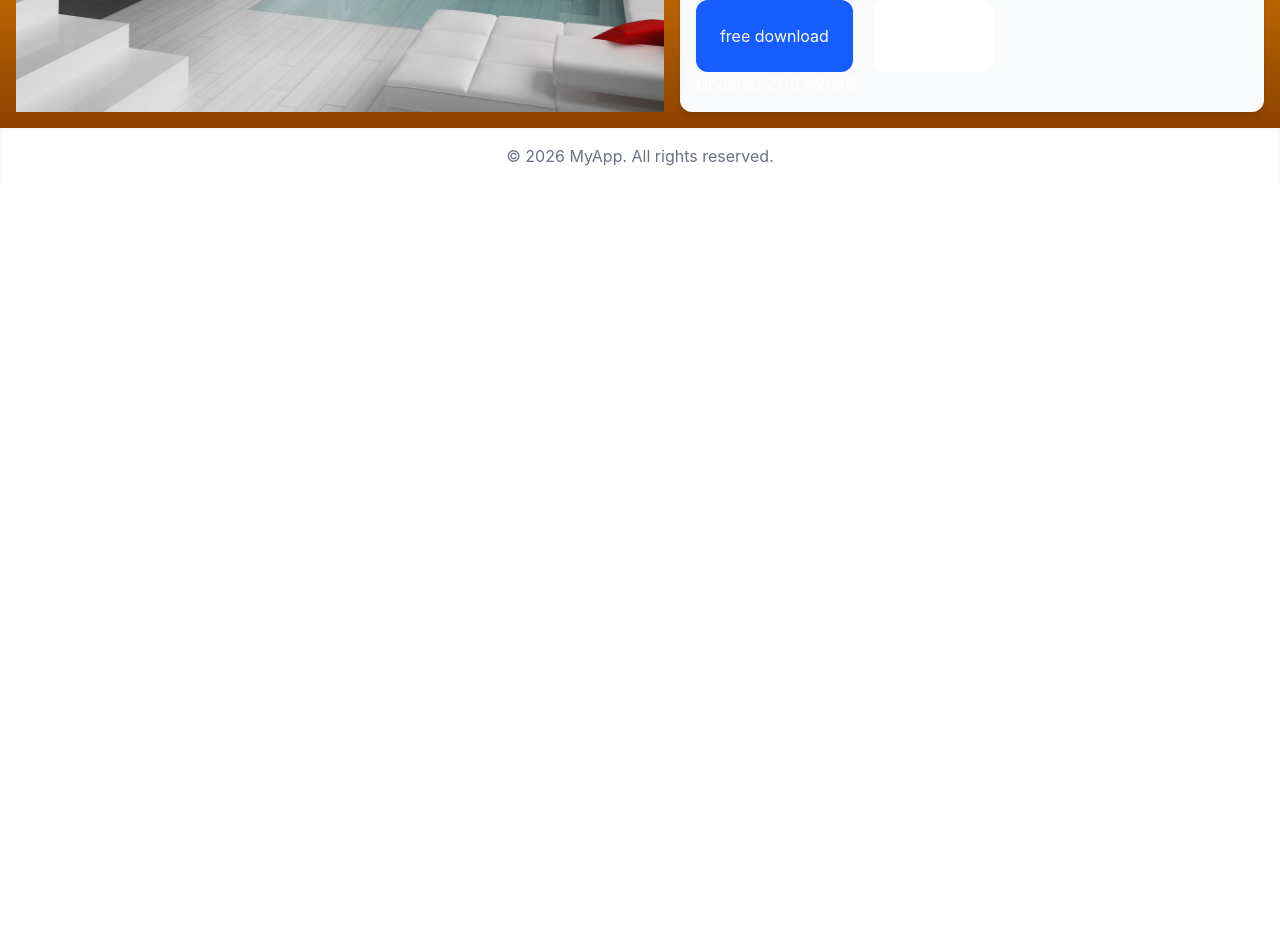
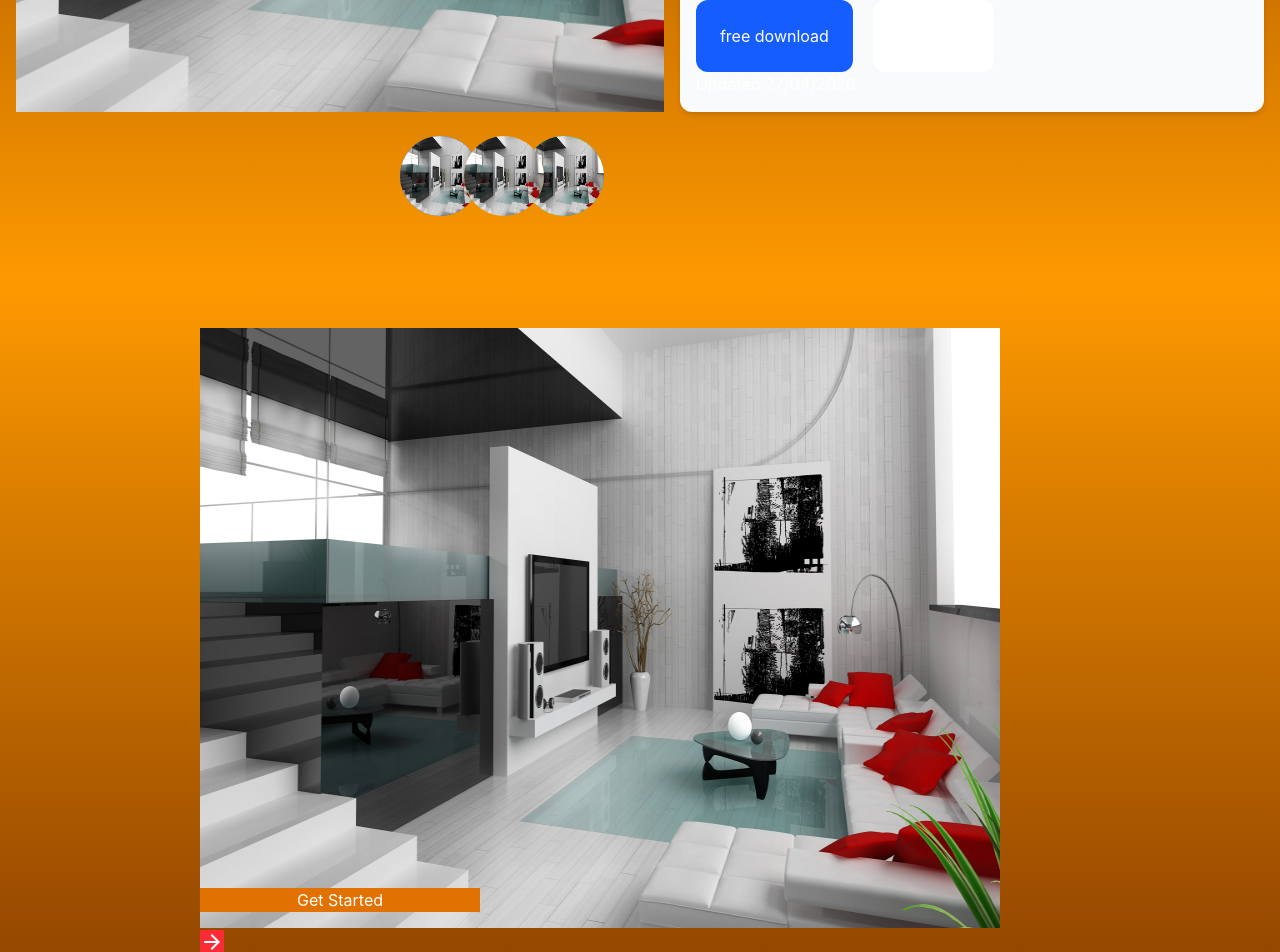
Before and after one commit to Amiscript/React-class-2026, a React (Vite) app: page / in a window 1280 px wide. Shown: the part 560-1512 px from the top of the page. Before the commit the page ends 800 px from the top, so only its background shows below. Built offline with nearby package versions, Linux system fonts and the light colour scheme.

Commit message:
04-05-2026

```diff
--- a/package.json
+++ b/package.json
@@ -10,6 +10,10 @@
     "preview": "vite preview"
   },
   "dependencies": {
+    "@emotion/react": "^11.14.0",
+    "@emotion/styled": "^11.14.1",
+    "@mui/icons-material": "^9.0.0",
+    "@mui/material": "^9.0.0",
     "@tailwindcss/vite": "^4.2.4",
     "react": "^19.2.4",
     "react-dom": "^19.2.4",
--- a/src/App.jsx
+++ b/src/App.jsx
@@ -2,6 +2,7 @@ import About from "./component/About"
 import Home from "./component/home"
 import Service from "./component/Service"
 import Navbar from "./component/Navbar"
+import Modal from "./component/modal"
 import Faq from "./component/Faq"
 import Footer from "./component/Footer"
 import PageNotFound from "./component/PageNotFound"
@@ -17,6 +18,7 @@ function App() {
  return (
   <div className="bg-gradient-to-b from-amber-900 via-amber-500 to-amber-900 text-white ">
       <Navbar />
+
     <Routes>
      <Route path="/" element={<Home />}/>
      <Route path="/Faq" element={<Faq />}/>
@@ -24,7 +26,13 @@ function App() {
       <Route path="/Service" element={<Service />}/>
       <Route path="*" element={<PageNotFound />}/>
     </Routes>
+
+  <Modal />
+
       <Footer />
+
+
+
   </div>
  )
 
--- /dev/null
+++ b/src/component/modal.jsx
@@ -0,0 +1,33 @@
+import React from 'react'
+import image from "../assets/5.jpg"
+import ArrowForwardIcon from '@mui/icons-material/ArrowForward';
+
+export default function Modal() {
+  return (
+    <div>
+         <main className="flex relative ml-96">
+
+ <div className=" bg-blue-600 w-20 h-20 rounded-full z-30 absolute top-2 left-4 ">
+   <img src={image} alt=""  className=" w-20 h-20 object-fill rounded-full"/>
+  </div>
+
+    <div className=" bg-yellow-500 w-20 h-20 rounded-full z-40 absolute top-2 left-20 ">
+    <img src={image} alt=""  className=" w-20 h-20 object-fill rounded-full"/>
+  </div>
+    <div className=" bg-green-500 w-20 h-20 rounded-full z-30 absolute top-2 left-35 ">
+    <img src={image} alt=""  className=" w-20 h-20 object-fill rounded-full"/>
+  </div>
+
+      </main>
+
+      <section className="mt-50 ml-50 relative mb-30">
+        <div>
+          <img src={image} alt=""  className=" w-200 h-150"  />
+        </div>
+        <button className="absolute top-140 left-0 right-200 bg-amber-600 text-white">Get Started</button>
+        <ArrowForwardIcon className="h-6 w-6 bg-red-500" />
+      </section>
+
+    </div>
+  )
+}
```
Also changed, not shown: 1 other file (tests, documents, lock files or other folders).
